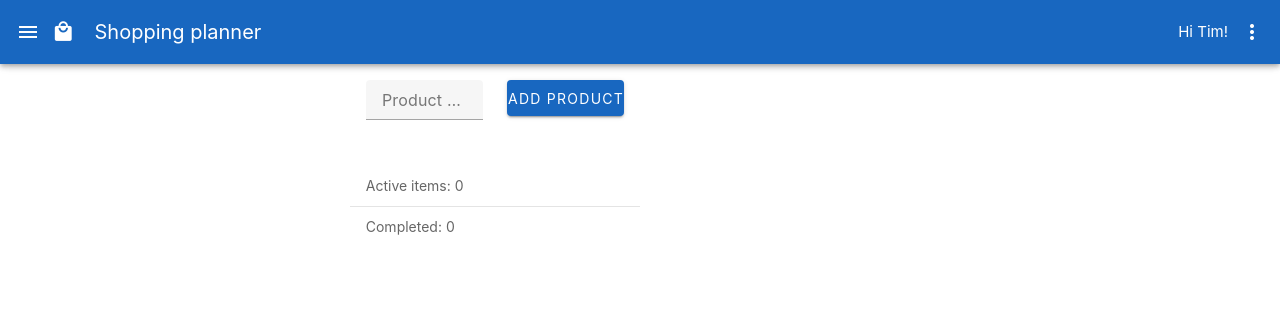
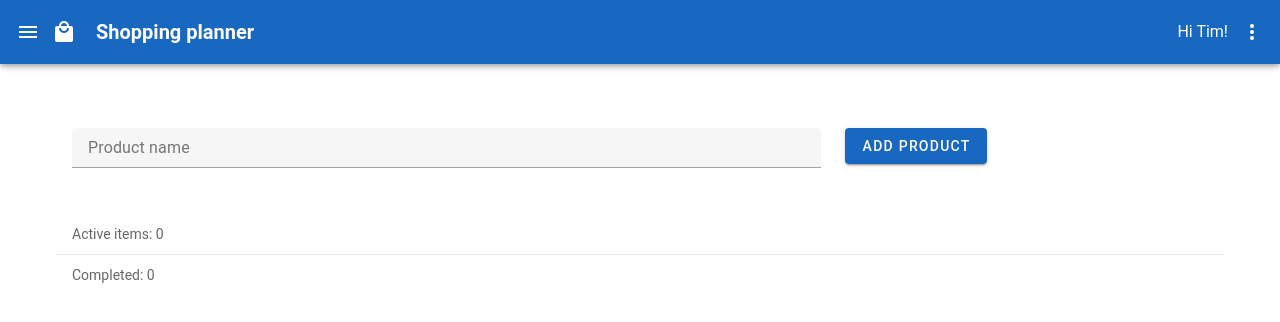
Before and after one commit to meister-eder/shopping-planner-pwa, a Vue app: page / in a window 1280 px wide. Shown: the top 322 px of the page. Built offline with nearby package versions, Linux system fonts and the light colour scheme.

Commit message:
layout fix

```diff
--- a/src/assets/base.css
+++ /dev/null
@@ -1,86 +0,0 @@
-/* color palette from <https://github.com/vuejs/theme> */
-:root {
-  --vt-c-white: #ffffff;
-  --vt-c-white-soft: #f8f8f8;
-  --vt-c-white-mute: #f2f2f2;
-
-  --vt-c-black: #181818;
-  --vt-c-black-soft: #222222;
-  --vt-c-black-mute: #282828;
-
-  --vt-c-indigo: #2c3e50;
-
-  --vt-c-divider-light-1: rgba(60, 60, 60, 0.29);
-  --vt-c-divider-light-2: rgba(60, 60, 60, 0.12);
-  --vt-c-divider-dark-1: rgba(84, 84, 84, 0.65);
-  --vt-c-divider-dark-2: rgba(84, 84, 84, 0.48);
-
-  --vt-c-text-light-1: var(--vt-c-indigo);
-  --vt-c-text-light-2: rgba(60, 60, 60, 0.66);
-  --vt-c-text-dark-1: var(--vt-c-white);
-  --vt-c-text-dark-2: rgba(235, 235, 235, 0.64);
-}
-
-/* semantic color variables for this project */
-:root {
-  --color-background: var(--vt-c-white);
-  --color-background-soft: var(--vt-c-white-soft);
-  --color-background-mute: var(--vt-c-white-mute);
-
-  --color-border: var(--vt-c-divider-light-2);
-  --color-border-hover: var(--vt-c-divider-light-1);
-
-  --color-heading: var(--vt-c-text-light-1);
-  --color-text: var(--vt-c-text-light-1);
-
-  --section-gap: 160px;
-}
-
-@media (prefers-color-scheme: dark) {
-  :root {
-    --color-background: var(--vt-c-black);
-    --color-background-soft: var(--vt-c-black-soft);
-    --color-background-mute: var(--vt-c-black-mute);
-
-    --color-border: var(--vt-c-divider-dark-2);
-    --color-border-hover: var(--vt-c-divider-dark-1);
-
-    --color-heading: var(--vt-c-text-dark-1);
-    --color-text: var(--vt-c-text-dark-2);
-  }
-}
-
-*,
-*::before,
-*::after {
-  box-sizing: border-box;
-  margin: 0;
-  font-weight: normal;
-}
-
-body {
-  min-height: 100vh;
-  color: var(--color-text);
-  background: var(--color-background);
-  transition:
-    color 0.5s,
-    background-color 0.5s;
-  line-height: 1.6;
-  font-family:
-    Inter,
-    -apple-system,
-    BlinkMacSystemFont,
-    'Segoe UI',
-    Roboto,
-    Oxygen,
-    Ubuntu,
-    Cantarell,
-    'Fira Sans',
-    'Droid Sans',
-    'Helvetica Neue',
-    sans-serif;
-  font-size: 15px;
-  text-rendering: optimizeLegibility;
-  -webkit-font-smoothing: antialiased;
-  -moz-osx-font-smoothing: grayscale;
-}
--- a/src/assets/main.css
+++ b/src/assets/main.css
@@ -1,7 +1,7 @@
-@import './base.css';
+/* @import './base.css'; */
 
 #app {
-  max-width: 1280px;
+  /* max-width: 1280px; */
   margin: 0 auto;
   padding: 2rem;
 
@@ -22,14 +22,14 @@ a,
 }
 
 @media (min-width: 1024px) {
-  body {
+  /* body {
     display: flex;
     place-items: center;
-  }
+  } */
 
-  #app {
+  /* #app {
     display: grid;
     grid-template-columns: 1fr 1fr;
     padding: 0 2rem;
-  }
+  } */
 }
--- a/src/components/ProductForm.vue
+++ b/src/components/ProductForm.vue
@@ -1,9 +1,9 @@
 <template>
   <div>
     <v-form ref="addProductForm" validate-on="submit" @submit.prevent="submitForm">
-      <v-container>
+      <v-container fluid>
         <v-row>
-          <v-col cols="12" sm="8" md="6">
+          <v-col cols="8">
             <v-text-field
               v-model="productName"
               required
@@ -13,7 +13,7 @@
             ></v-text-field>
           </v-col>
 
-          <v-col cols="12" sm="4" md="6">
+          <v-col cols="4">
             <v-btn color="primary" type="submit" class="">Add Product</v-btn>
           </v-col>
         </v-row>
--- a/src/views/HomeView.vue
+++ b/src/views/HomeView.vue
@@ -1,7 +1,9 @@
 <template>
   <main>
-    <ProductForm />
-    <ProductList />
+    <v-container>
+      <ProductForm />
+      <ProductList />
+    </v-container>
   </main>
 </template>
 <script setup>
```
